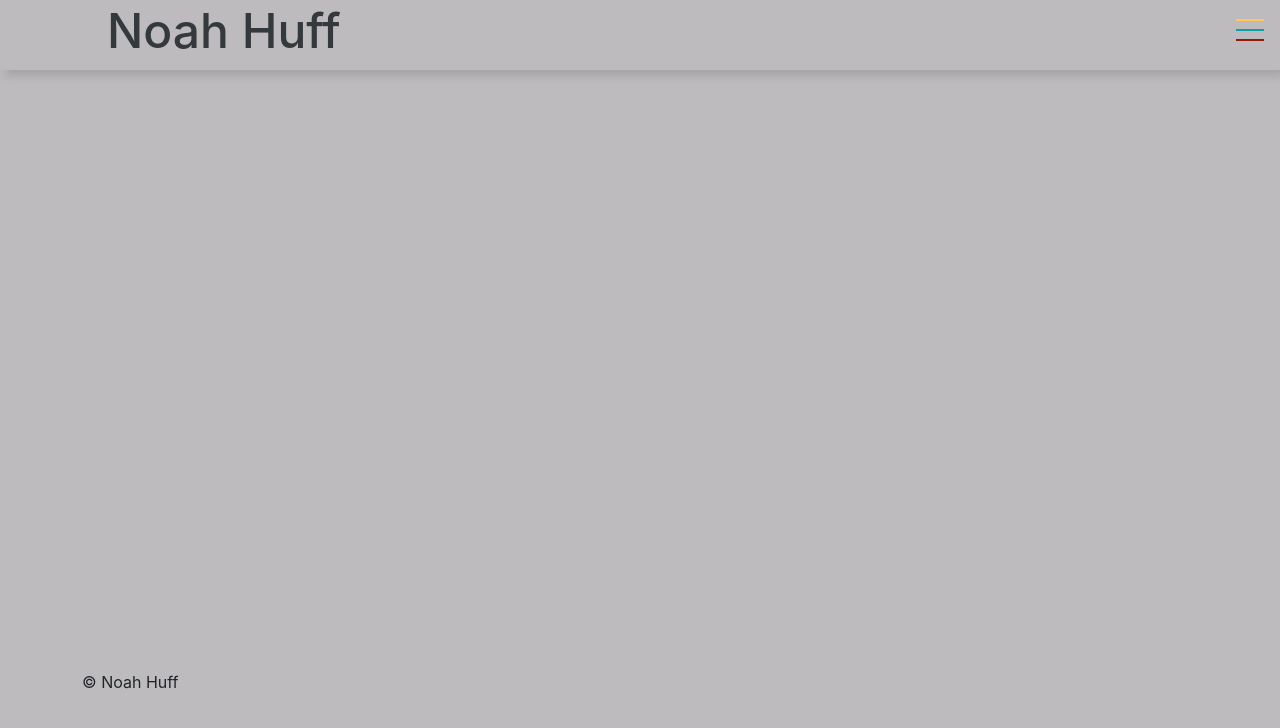
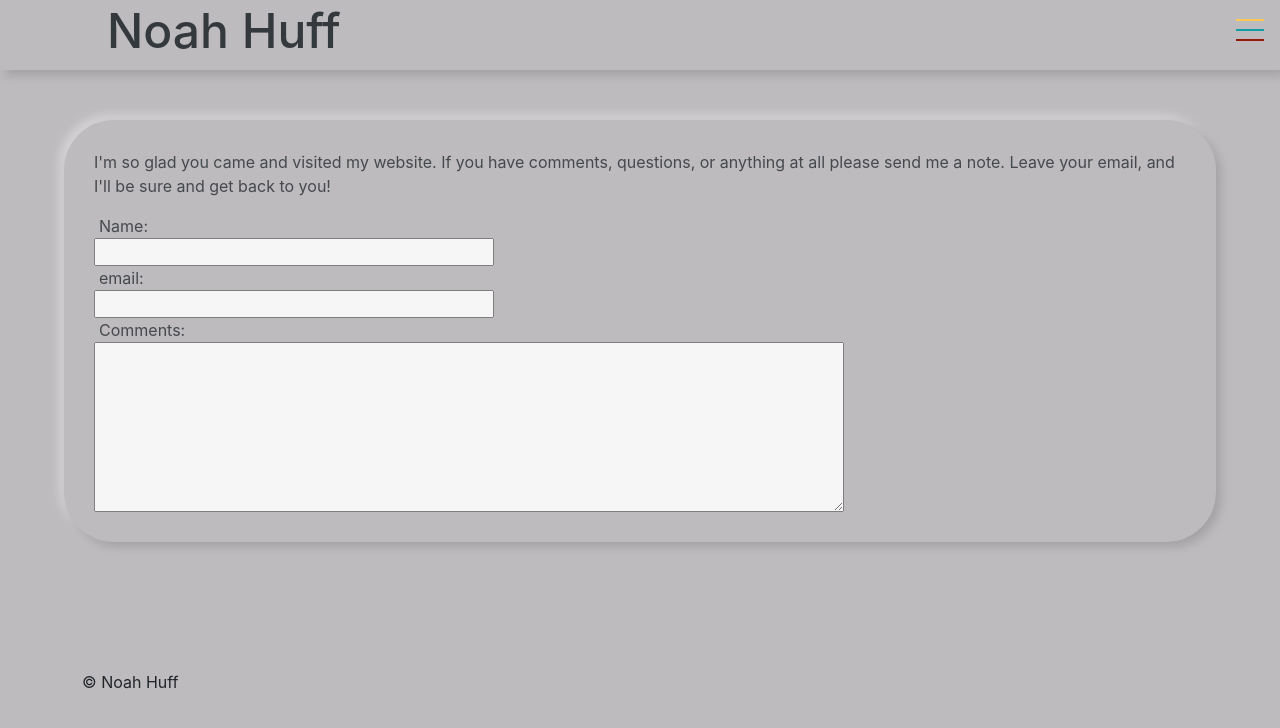
Before and after one commit to Noah-Huff/portfolio, a React (Create React App) app in the folder portfolio-front/: page /contact in a window 1280 px wide. Shown: the top 728 px of the page. Built offline with nearby package versions, Linux system fonts and the light colour scheme.

Commit message:
Auto close the menu, starting the contact field.

```diff
--- a/portfolio-front/src/App.js
+++ b/portfolio-front/src/App.js
@@ -7,6 +7,7 @@ import { BrowserRouter as Router, Route } from 'react-router-dom';
 import Footer from './components/Footer';
 import HomeScreen from './screens/HomeScreen';
 import Projects from './screens/Projects';
+import Contact from './screens/Contact';
 
 
 const App = () => {
@@ -23,6 +24,7 @@ const App = () => {
         <main>
           <Route path='/' component={HomeScreen} exact />
           <Route path='/projects' component={Projects} exact />
+          <Route path='/contact' component={Contact} exact />
         </main>
       <Footer/>
     </Router>
--- a/portfolio-front/src/components/Menu.js
+++ b/portfolio-front/src/components/Menu.js
@@ -1,23 +1,35 @@
-import React from 'react-dom';
+import React, { useState } from 'react';
 import { Link } from 'react-router-dom';
 
 const Menu = () => {
+    let [check, setCheck] = useState(false);
+
+    let toggleMenu = () => {
+        if (check) {
+            setCheck(false);
+        } else {
+            setCheck(true);
+        }
+    }
+
     return (
         <div className="menu-wrap">
             <label>
             <input
             type="checkbox"
             className='toggler'
+            onChange={toggleMenu}
+            checked={check}
             />
             <div className='hamburger'><div></div></div>
             <div className='menu'>
                 <div>
                     <div>
                         <ul>
-                            <li><Link to={`/`}>Home</Link></li>
-                            <li><a>About Me</a></li>
-                            <li><Link to={`/projects`}>Projects</Link></li>
-                            <li><a>Contact</a></li>
+                            <li><Link to={`/`} onClick={toggleMenu}>Home</Link></li>
+                            {/* <li><a>About Me</a></li> */}
+                            <li><Link to={`/projects`} onClick={toggleMenu}>Projects</Link></li>
+                            <li><Link to={'/contact'} onClick={toggleMenu}>Contact</Link></li>
                         </ul>
                     </div>
                 </div>
--- a/portfolio-front/src/components/Profile.js
+++ b/portfolio-front/src/components/Profile.js
@@ -1,23 +1,22 @@
 import React from 'react'
-import { Container } from 'react-bootstrap'
 
 const Profile = () => {
     return (
-        <Container>
-            <p className='profile'>
-            Recently, a mentor recommended the Gallups StrengthsFinder
-            quiz to learn more about applying my strengths. Several of
-            these strengths are related to adaptability and learning.
-            <br/>
-            <br/>
+        <div className="wrapper">
+            <div className="project-with-shape project">
+
+                <p >
+                    Recently, a mentor recommended the Gallups StrengthsFinder
+                    quiz to learn more about applying my strengths. Several of
+                    these strengths are related to adaptability and learning.
+            <br /><br />
             As an example of adaptability, while working at F’real Foods,
             I dealt with internal and external customers providing technical
             solutions. I had to prioritize and schedule which tasks were most
             critical on a day by day basis. More recently, while participating
             in a group project for the UMKC certificate program, I set aside
             my project suggestion to lead the project that the group agreed on.
-            <br/>
-            <br/>
+            <br /><br />
             As a life long learner I seek out ways to constantly grow in new
             areas. At a previous company, I was able to take the initiative
             and explored the implementation and methods of embedded software.
@@ -30,8 +29,8 @@ const Profile = () => {
             interests which I’m looking forward to applying in a professional
             environment.
             </p>
-
-        </Container>
+            </div>
+        </div>
     )
 }
 
--- a/portfolio-front/src/public/index.css
+++ b/portfolio-front/src/public/index.css
@@ -46,3 +46,13 @@ main {
   min-height: 75vh;
   margin-top: 70px;
 }
+.text-input-1line {
+  max-width: 400px;
+  padding-left: 5px;
+}
+.text-input-label {
+  padding-left: 5px;
+}
+.textarea-input {
+  max-width: 750px;
+}
--- /dev/null
+++ b/portfolio-front/src/screens/Contact.js
@@ -0,0 +1,22 @@
+import React from 'react'
+
+const Contact = () => {
+    return (
+        <div className="wrapper">
+            <div className="project project-with-shape">
+                <p>
+                    I'm so glad you came and visited my website. If you have comments, questions, or anything at all please send me a note.
+                    Leave your email, and I'll be sure and get back to you!
+                </p>
+                <label className="text-input-label">Name: </label>
+                <input className="text-input-1line" type="text"></input>
+                <label className="text-input-label">email: </label>
+                <input className="text-input-1line" type="email"></input>
+                <label className="text-input-label">Comments: </label>
+                <textarea className="textarea-input" rows={7}></textarea>
+            </div>
+        </div>
+    )
+}
+
+export default Contact
--- a/portfolio-front/src/screens/HomeScreen.js
+++ b/portfolio-front/src/screens/HomeScreen.js
@@ -1,13 +1,10 @@
 import React from 'react';
-import { Container } from 'react-bootstrap';
 import Profile from '../components/Profile';
 
 const HomeScreen = () => {
     return (
         <div>
-            <Container>
-                <Profile/>
-            </Container>
+            <Profile />
         </div>
     )
 }
--- a/portfolio-front/src/screens/Projects.js
+++ b/portfolio-front/src/screens/Projects.js
@@ -18,7 +18,6 @@ const Projects = () => {
             speed: 0.75,
         })
     }, []);
-    let rellax = new Rellax(".rellax");
     return (
         <div className="wrapper">
 
@@ -43,13 +42,15 @@ const Projects = () => {
                     <div className="project-details">
                         <h1 className="project-title">Blackjack</h1>
                         <p>This is a project from one of my classes. The requirement was a web app that required client side scripting. The inspiration for this project is partially from a Christmas party at a previous job where I learned Blackjack, and a coding challenge that I found online and wanted to tackle. I built this using Reactjs since I was hoping to learn more about the framework. This was a fun challenge that introduced me to the concept of state, and how to pass state down to other components!</p>
+                        <br/><br/>
+                        <p>You can see the code on Github <a className="github-links" href="https://github.com/Noah-Huff/blackjack-REACT-project">HERE</a>.</p>
                         <a href="https://playblackjackgame.herokuapp.com/"><div id="proj2" className="button3">See This Project</div></a>
                     </div>
                 </div>
-                <div class="sphere-wrapper rellax2" >
-                    <section class="stage">
-                        <figure class="sphere">
-                            <span class="shadow"></span>
+                <div className="sphere-wrapper rellax2" >
+                    <section className="stage">
+                        <figure className="sphere">
+                            <span className="shadow"></span>
                         </figure>
                     </section>
                 </div>
@@ -64,8 +65,8 @@ const Projects = () => {
                         <a href=""><div id="proj3" className="button3">See This Project</div></a>
                     </div>
                 </div>
-                <div class="pyramid-wrapper rellax3" >
-                    <div class="pyramid"></div>
+                <div className="pyramid-wrapper rellax3" >
+                    <div className="pyramid"></div>
                 </div>
             </div>
 
```
